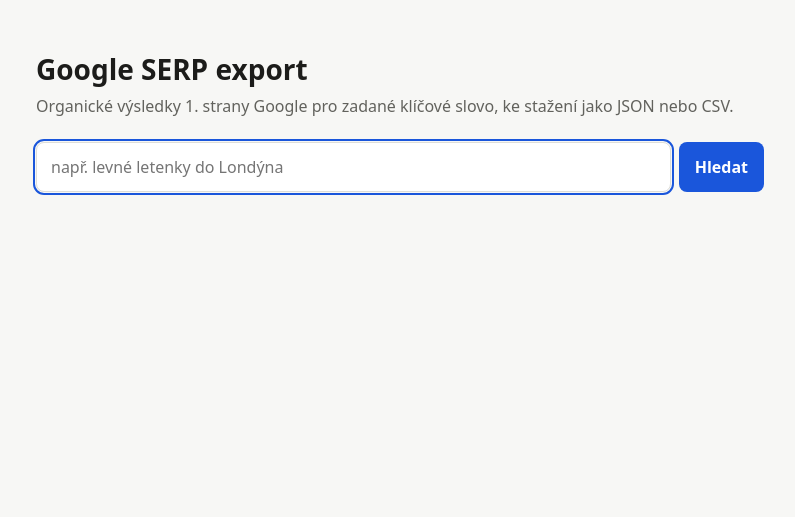
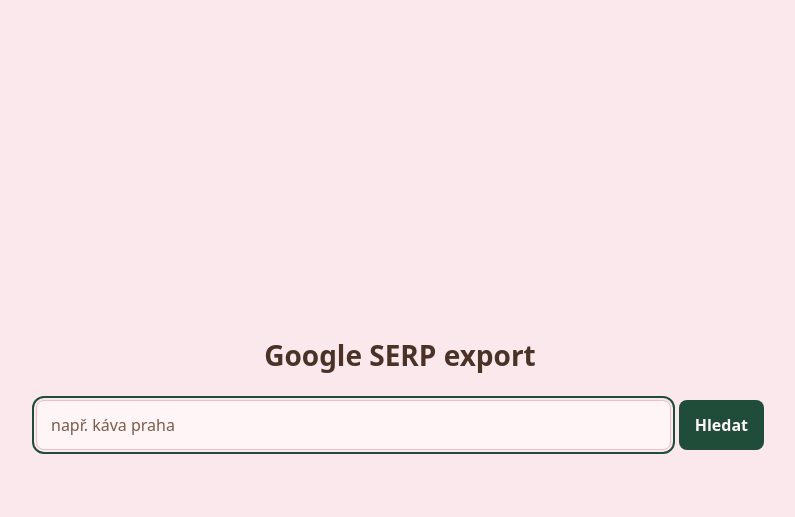
Before and after one commit to 6009lm/interview, a website with bundled scripts: page public/index.html in a window 1280 px wide. Shown: the whole page, without its empty margins (240-1035 px from the left). Built offline with nearby package versions, Linux system fonts and the light colour scheme.

Commit message:
Add files via upload

```diff
--- a/public/index.html
+++ b/public/index.html
@@ -11,12 +11,12 @@
   <main>
     <header>
       <h1>Google SERP export</h1>
-      <p class="lead">Organické výsledky 1. strany Google pro zadané klíčové slovo, ke stažení jako JSON nebo CSV.</p>
+      <p class="lead"></p>
     </header>
 
     <form id="search-form" role="search">
       <label for="query" class="visually-hidden">Klíčové slovo</label>
-      <input id="query" name="q" type="search" maxlength="256" placeholder="např. levné letenky do Londýna" autocomplete="off" required autofocus>
+      <input id="query" name="q" type="search" maxlength="256" placeholder="např. káva praha" autocomplete="off" required autofocus>
       <button type="submit">Hledat</button>
     </form>
 
--- a/public/styles.css
+++ b/public/styles.css
@@ -1,43 +1,48 @@
 :root {
-  --bg: #f7f7f5;
-  --surface: #ffffff;
-  --text: #1c1c1a;
-  --muted: #62625d;
-  --border: #deded8;
-  --accent: #1a56db;
-  --accent-text: #ffffff;
-  --url: #1d7a3a;
-  --error: #b42318;
-  color-scheme: light dark;
-}
+  --bg: #FBE8EC;
+  --surface: #FFF5F7;
+  --surface-alt: #F6D9E0;
+  --border: #E8BFCA;
 
-@media (prefers-color-scheme: dark) {
-  :root {
-    --bg: #161615;
-    --surface: #1f1f1d;
-    --text: #ececea;
-    --muted: #a3a39c;
-    --border: #34342f;
-    --accent: #6b9bff;
-    --accent-text: #0d1526;
-    --url: #6fcf8d;
-    --error: #ff8a80;
-  }
+  --primary: #6B1E2E;
+  --primary-hover: #4E1320;
+  --primary-visited: #8A3A4C;
+
+  --accent: #1F4D3A;
+  --accent-hover: #163829;
+  --accent-soft: #DCE8E0;
+
+  --text: #4A3326;
+  --text-muted: #7A5C4A;
+  --text-on-dark: #FFF5F7;
+
+  --highlight-bg: #F2C9D3;
+  --highlight-text: #6B1E2E;
+
+  --error: #9B2C2C;
+  --shadow: rgba(107, 30, 46, 0.08);
+
+  color-scheme: light;
 }
 
 * { box-sizing: border-box; }
 
 body {
   margin: 0;
+  min-height: 100vh;
+  display: flex;
+  flex-direction: column;
+  justify-content: center;
   background: var(--bg);
   color: var(--text);
   font: 16px/1.5 system-ui, -apple-system, "Segoe UI", sans-serif;
 }
 
-main { max-width: 760px; margin: 0 auto; padding: 48px 16px; }
+main { width: 100%; max-width: 760px; margin: 0 auto; padding: 48px 16px; }
 
+header { text-align: center; }
 h1 { margin: 0 0 4px; font-size: 1.75rem; }
-.lead { margin: 0 0 24px; color: var(--muted); }
+.lead { margin: 0 0 24px; color: var(--text-muted); }
 
 form { display: flex; gap: 8px; }
 
@@ -46,25 +51,29 @@
   min-width: 0;
   padding: 12px 14px;
   font: inherit;
-  color: inherit;
+  color: var(--text);
   background: var(--surface);
   border: 1px solid var(--border);
   border-radius: 8px;
 }
 
-input[type="search"]:focus { outline: 2px solid var(--accent); outline-offset: 1px; }
+input[type="search"]::placeholder { color: var(--text-muted); }
+
+:focus-visible,
+input[type="search"]:focus { outline: 2px solid var(--accent); outline-offset: 2px; }
 
 button {
   padding: 10px 16px;
   font: inherit;
   font-weight: 600;
-  color: var(--accent-text);
+  color: var(--text-on-dark);
   background: var(--accent);
   border: 0;
   border-radius: 8px;
   cursor: pointer;
 }
 
+button:hover:not(:disabled) { background: var(--accent-hover); }
 button:disabled { opacity: 0.6; cursor: progress; }
 
 .downloads button {
@@ -75,6 +84,8 @@
   font-size: 0.9rem;
 }
 
+.downloads button:hover:not(:disabled) { background: var(--accent-soft); }
+
 .toolbar {
   display: flex;
   flex-wrap: wrap;
@@ -84,7 +95,7 @@
   margin: 32px 0 8px;
 }
 
-.toolbar p { margin: 0; color: var(--muted); }
+.toolbar p { margin: 0; color: var(--text-muted); }
 .downloads { display: flex; gap: 8px; }
 
 #result-list { margin: 0; padding: 0; list-style: none; counter-reset: pos; }
@@ -102,26 +113,33 @@
   left: 0;
   top: 16px;
   width: 28px;
-  color: var(--muted);
+  color: var(--text-muted);
   font-variant-numeric: tabular-nums;
   text-align: right;
 }
 
-#result-list a { color: var(--accent); font-size: 1.1rem; text-decoration: none; }
-#result-list a:hover { text-decoration: underline; }
-.displayed-url { display: block; color: var(--url); font-size: 0.85rem; overflow-wrap: anywhere; }
-.snippet { margin: 4px 0 0; color: var(--muted); }
+#result-list a { color: var(--primary); font-size: 1.1rem; text-decoration: none; }
+#result-list a:visited { color: var(--primary-visited); }
+#result-list a:hover { color: var(--primary-hover); text-decoration: underline; }
+.displayed-url { display: block; color: var(--accent); font-size: 0.85rem; overflow-wrap: anywhere; }
+.snippet { margin: 4px 0 0; color: var(--text); }
+
+.snippet mark,
+.snippet b,
+.snippet em { background: var(--highlight-bg); color: var(--highlight-text); }
 
 .badge {
   display: inline-block;
   margin-left: 6px;
   padding: 0 6px;
   font-size: 0.75rem;
+  color: var(--accent);
+  background: var(--accent-soft);
   border: 1px solid var(--border);
   border-radius: 4px;
 }
 
-#status { color: var(--muted); }
+#status { color: var(--text-muted); text-align: center; }
 #status.error { color: var(--error); }
 
 .visually-hidden {
```
